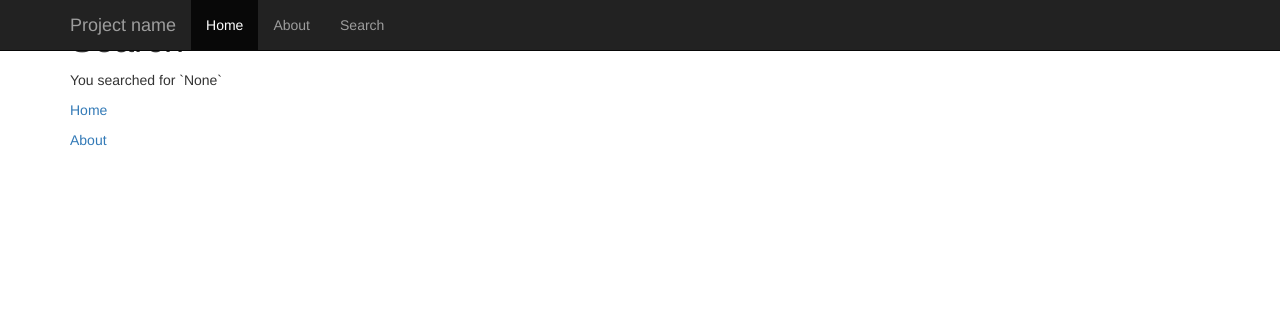
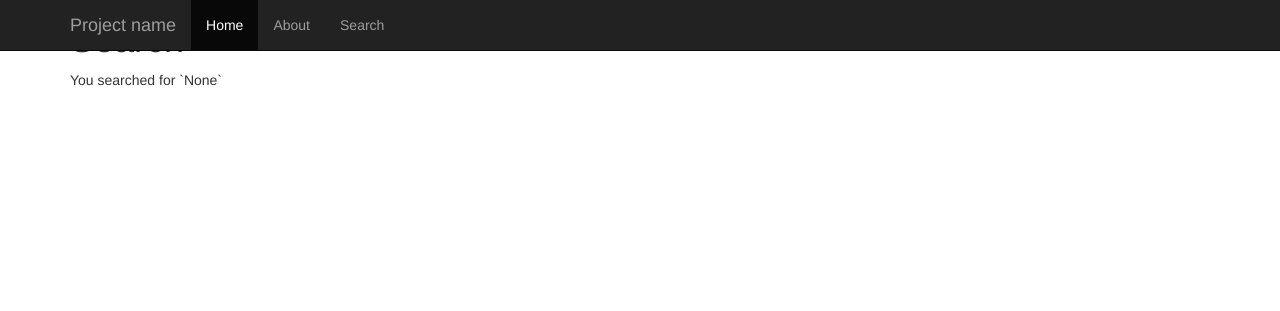
Before and after one commit to bangpypers/23-05-2020-flask-workshop, a Flask app: page /search in a window 1280 px wide. Shown: the top 311 px of the page. Run offline with Flask 2, Linux system fonts and the light colour scheme; some libraries are stand-ins or nearby versions.

Commit message:
update pages

```diff
--- a/templates/home.html
+++ b/templates/home.html
@@ -2,5 +2,4 @@
 {% block content %}
     <h1>Hello world</h1>
     <p>Lorem ipsum dolor sit, amet consectetur adipisicing elit. Minus itaque suscipit dolor reiciendis doloribus! Dolorem commodi omnis eveniet doloremque sunt dignissimos facilis, error similique molestias! Magni omnis quasi esse necessitatibus earum. Debitis in quas nam magni modi repellat veniam. Eos cumque sunt asperiores ullam harum laboriosam sint fuga commodi hic.</p>
-    <p><a href="/about">About Page</a></p>
 {% endblock %}
--- a/templates/search.html
+++ b/templates/search.html
@@ -2,6 +2,4 @@
 {% block content %}
     <h1>Search</h1>
     <p>You searched for `{{ query}}`</p>
-    <p><a href="/">Home</a></p>
-    <p><a href="/about">About</a></p>
 {% endblock %}
```
